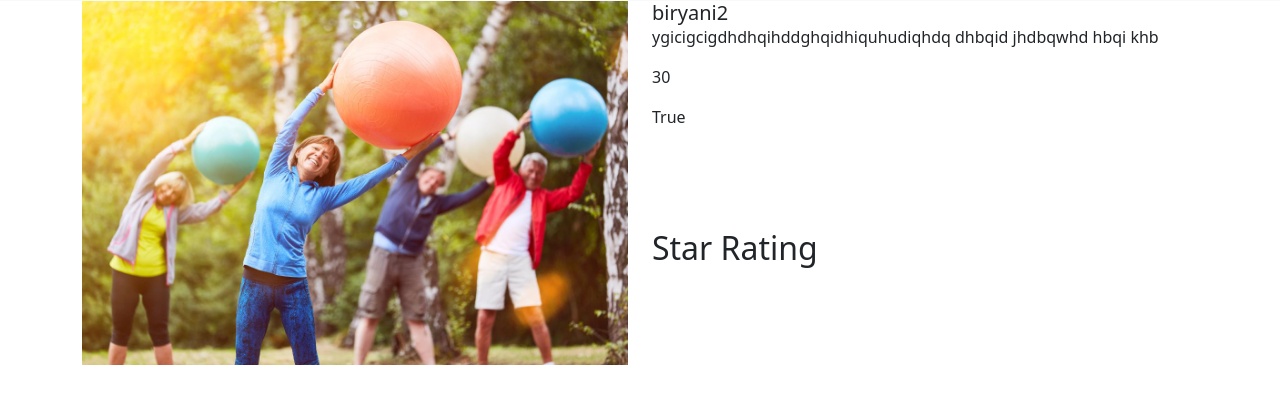
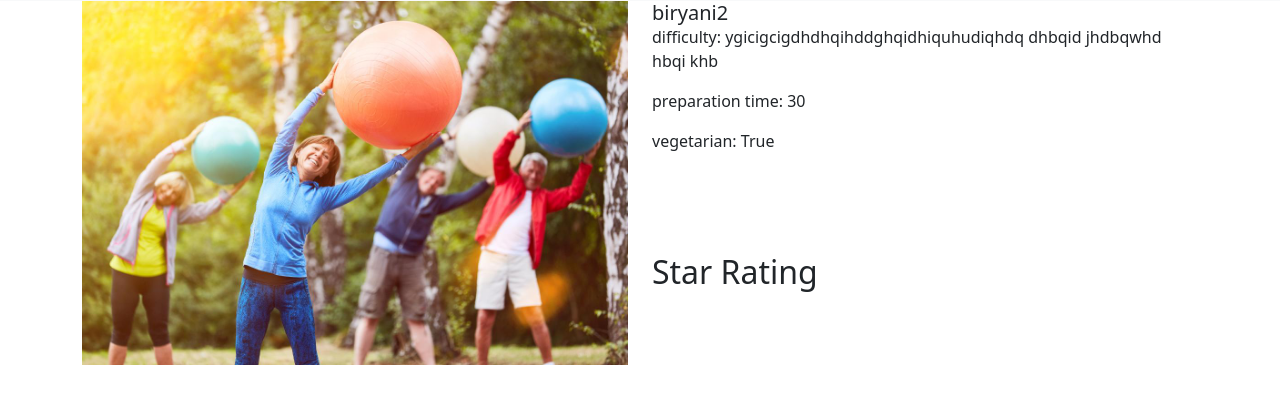
Before and after one commit to dibinbabu11/tennova, a Django app: page /recipie/2/ in a window 1280 px wide. Shown: the part 55-459 px from the top of the page. Run offline with Django 4.2, Linux system fonts and the light colour scheme; data comes from the database, SQL or seed files in the repository.

Commit message:
Update detail.html

```diff
--- a/innovative/templates/detail.html
+++ b/innovative/templates/detail.html
@@ -41,9 +41,9 @@
       </div>
       <div class="col-md-6" style="width: 50%; float: left;">
         <h5 class="card-title">{{recipies.name}}</h5>
-        <p class="card-text">{{recipies.difficulty}}</p>
-        <p class="card-text">{{recipies.prep_time}}</p>
-        <p class="card-text">{{recipies.vegetarian}}</p>
+        <p class="card-text">difficulty: {{recipies.difficulty}}</p>
+        <p class="card-text">preparation time: {{recipies.prep_time}}</p>
+        <p class="card-text">vegetarian: {{recipies.vegetarian}}</p>
         <div class="star" style="margin-top: 100px;">
             <h2>Star Rating</h2>
             <span class="fa fa-star checked"></span>
```
